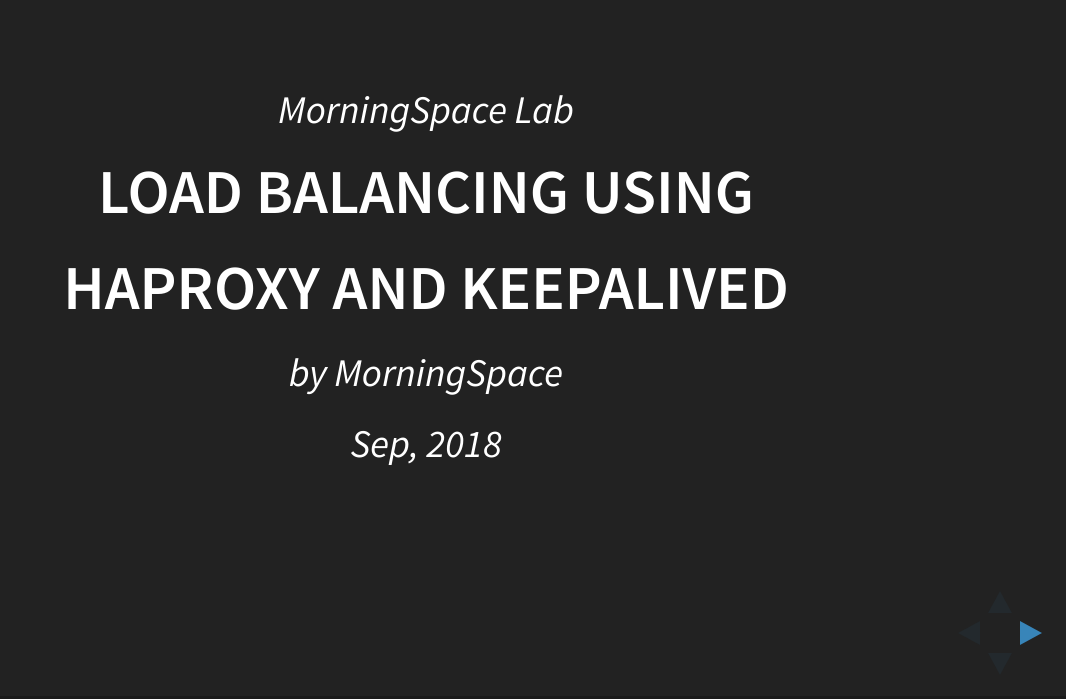
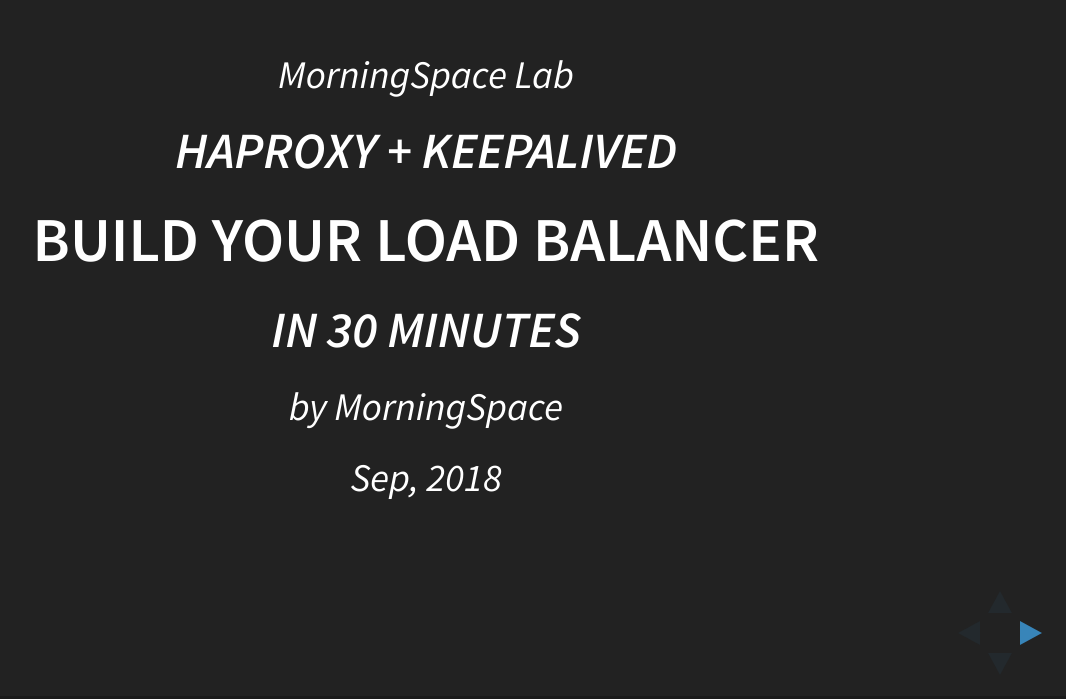
Before and after one commit to morningspace/lab-load-balancing, a plain HTML site: page docs/slides/index.html in a window 1280 px wide. Shown: the part 101-800 px from the top of the page, without its empty margins (214-1280 px from the left). Drawn offline with Linux system fonts and the light colour scheme.

Commit message:
Update project title

```diff
--- a/docs/slides/index.html
+++ b/docs/slides/index.html
@@ -29,8 +29,9 @@
         <div class="slides">
             <section>
               <p><i>MorningSpace Lab</i></p>
-              <h2>Load Balancing Using</h2>
-              <h2>HAProxy and Keepalived</h2>
+              <h3><i>HAProxy + Keepalived</i></h3>
+              <h2>Build Your Load Balancer</h2>
+              <h3><i>in 30 Minutes</i></h3>
               <p><i>by MorningSpace</i></p>
               <p><i>Sep, 2018</i></p>
             </section>
```
Also changed, not shown: 2 other files.
